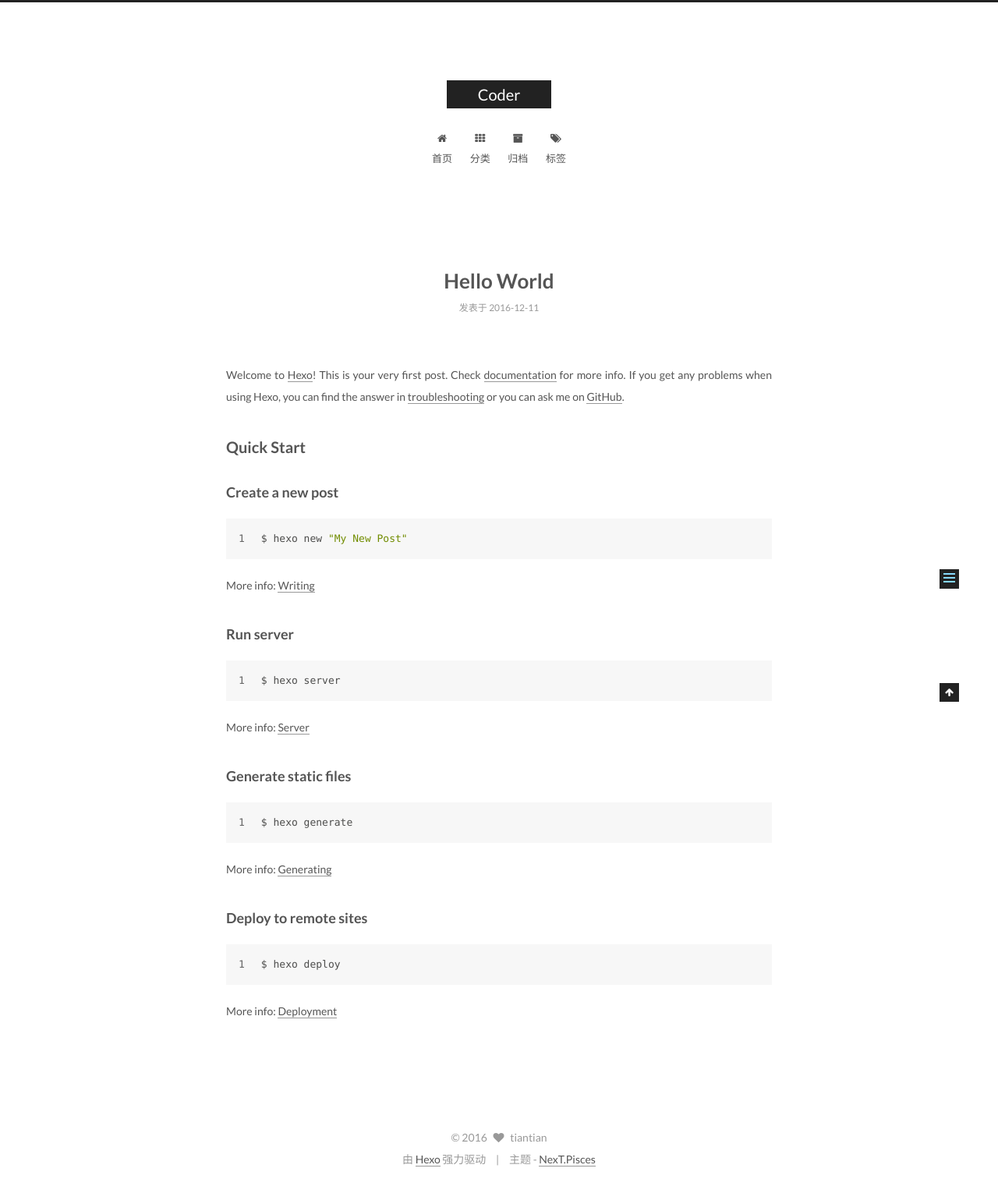
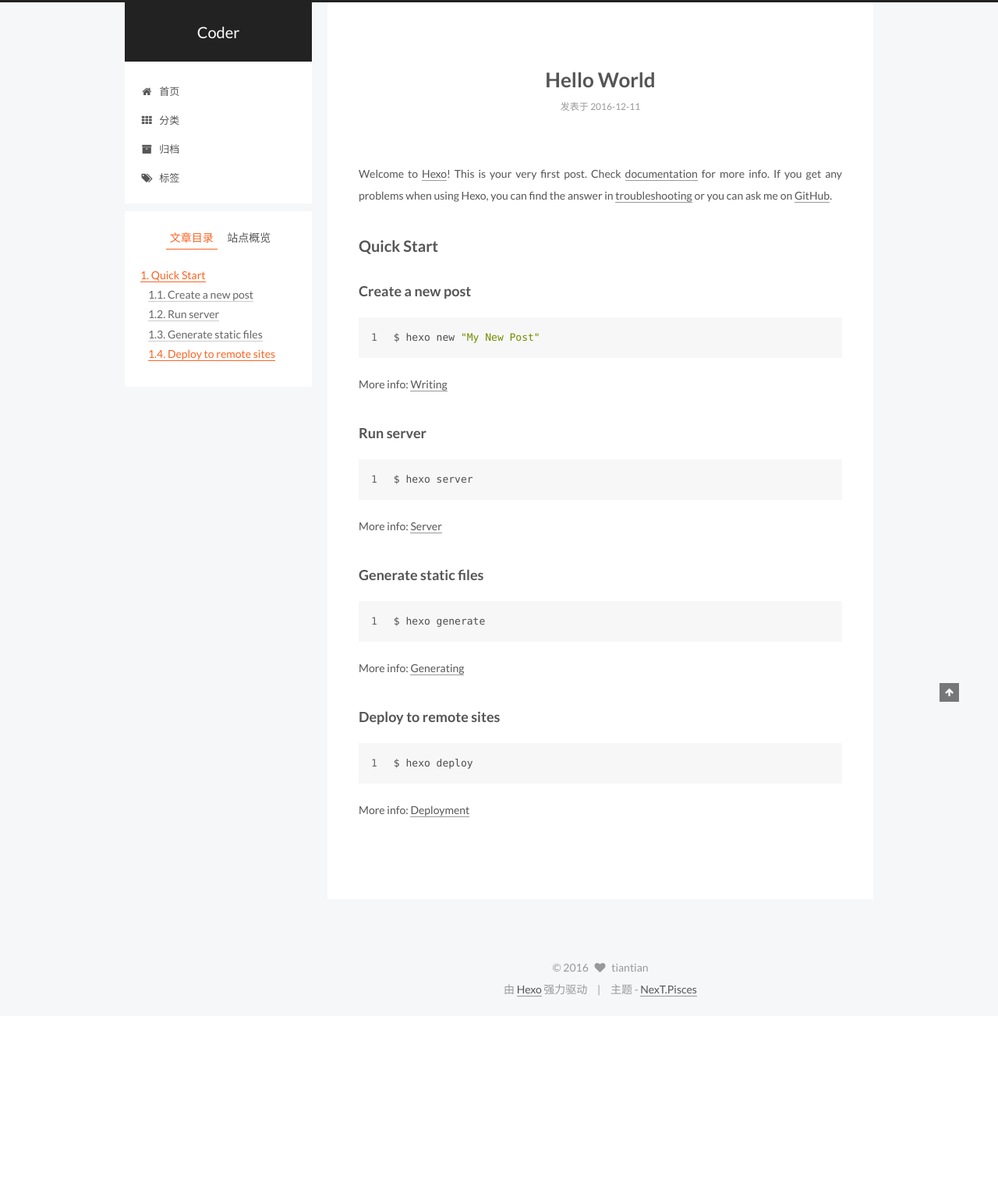
Before and after one commit to tiantianplus/tiantianplus.github.io, a web app: file 2016/12/11/hello-world/index.html in a window 1280 px wide. Shown: the whole page at 78% size. After the commit the page ends 1278 px from the top, so only its background shows below. Run offline with its HTML, style and script files only (its server is not run), Linux system fonts and the light colour scheme.

Commit message:
在试试

```diff
--- a/2016/12/11/hello-world/index.html
+++ b/2016/12/11/hello-world/index.html
@@ -65,7 +65,7 @@ Quick">
 <meta property="og:site_name" content="Coder">
 <meta property="og:description" content="Welcome to Hexo! This is your very first post. Check documentation for more info. If you get any problems when using Hexo, you can find the answer in troubleshooting or you can ask me on GitHub.
 Quick">
-<meta property="og:updated_time" content="2016-12-11T08:33:58.714Z">
+<meta property="og:updated_time" content="2016-12-11T09:35:51.825Z">
 <meta name="twitter:card" content="summary">
 <meta name="twitter:title" content="Hello World">
 <meta name="twitter:description" content="Welcome to Hexo! This is your very first post. Check documentation for more info. If you get any problems when using Hexo, you can find the answer in troubleshooting or you can ask me on GitHub.
@@ -229,7 +229,7 @@ Quick">
               <i class="fa fa-calendar-o"></i>
             </span>
             <span class="post-meta-item-text">发表于</span>
-            <time itemprop="dateCreated" datetime="2016-12-11T16:33:58+08:00" content="2016-12-11">
+            <time itemprop="dateCreated" datetime="2016-12-11T17:35:51+08:00" content="2016-12-11">
               2016-12-11
             </time>
           </span>
@@ -334,7 +334,7 @@ Quick">
       <section class="site-overview sidebar-panel ">
         <div class="site-author motion-element" itemprop="author" itemscope itemtype="http://schema.org/Person">
           <img class="site-author-image" itemprop="image"
-               src="/uploads/avatar.png"
+               src="/images/avatar.png"
                alt="tiantian" />
           <p class="site-author-name" itemprop="name">tiantian</p>
           <p class="site-description motion-element" itemprop="description">尘随马去，月逐舟行</p>
--- a/archives/2016/12/index.html
+++ b/archives/2016/12/index.html
@@ -235,7 +235,7 @@
 
       <div class="post-meta">
         <time class="post-time" itemprop="dateCreated"
-              datetime="2016-12-11T16:33:58+08:00"
+              datetime="2016-12-11T17:35:51+08:00"
               content="2016-12-11" >
           12-11
         </time>
@@ -282,7 +282,7 @@
       <section class="site-overview sidebar-panel  sidebar-panel-active ">
         <div class="site-author motion-element" itemprop="author" itemscope itemtype="http://schema.org/Person">
           <img class="site-author-image" itemprop="image"
-               src="/uploads/avatar.png"
+               src="/images/avatar.png"
                alt="tiantian" />
           <p class="site-author-name" itemprop="name">tiantian</p>
           <p class="site-description motion-element" itemprop="description">尘随马去，月逐舟行</p>
--- a/archives/2016/index.html
+++ b/archives/2016/index.html
@@ -235,7 +235,7 @@
 
       <div class="post-meta">
         <time class="post-time" itemprop="dateCreated"
-              datetime="2016-12-11T16:33:58+08:00"
+              datetime="2016-12-11T17:35:51+08:00"
               content="2016-12-11" >
           12-11
         </time>
@@ -282,7 +282,7 @@
       <section class="site-overview sidebar-panel  sidebar-panel-active ">
         <div class="site-author motion-element" itemprop="author" itemscope itemtype="http://schema.org/Person">
           <img class="site-author-image" itemprop="image"
-               src="/uploads/avatar.png"
+               src="/images/avatar.png"
                alt="tiantian" />
           <p class="site-author-name" itemprop="name">tiantian</p>
           <p class="site-description motion-element" itemprop="description">尘随马去，月逐舟行</p>
--- a/archives/index.html
+++ b/archives/index.html
@@ -235,7 +235,7 @@
 
       <div class="post-meta">
         <time class="post-time" itemprop="dateCreated"
-              datetime="2016-12-11T16:33:58+08:00"
+              datetime="2016-12-11T17:35:51+08:00"
               content="2016-12-11" >
           12-11
         </time>
@@ -282,7 +282,7 @@
       <section class="site-overview sidebar-panel  sidebar-panel-active ">
         <div class="site-author motion-element" itemprop="author" itemscope itemtype="http://schema.org/Person">
           <img class="site-author-image" itemprop="image"
-               src="/uploads/avatar.png"
+               src="/images/avatar.png"
                alt="tiantian" />
           <p class="site-author-name" itemprop="name">tiantian</p>
           <p class="site-description motion-element" itemprop="description">尘随马去，月逐舟行</p>
--- a/css/main.css
+++ b/css/main.css
@@ -847,7 +847,7 @@ pre .javascript .function {
   width: 25px;
   background: #222;
   font-size: 12px;
-  opacity: 1;
+  opacity: 0.6;
   color: #fff;
   cursor: pointer;
   text-align: center;
@@ -917,7 +917,7 @@ pre .javascript .function {
 .site-subtitle {
   margin-top: 10px;
   font-size: 13px;
-  color: #999;
+  color: #ddd;
 }
 .use-motion .brand {
   opacity: 0;
@@ -1555,11 +1556,11 @@ pre .javascript .function {
   margin-left: 10px;
 }
 .sidebar-nav .sidebar-nav-active {
-  color: #87daff;
-  border-bottom-color: #87daff;
+  color: #fc6423;
+  border-bottom-color: #fc6423;
 }
 .sidebar-nav .sidebar-nav-active:hover {
-  color: #87daff;
+  color: #fc6423;
 }
 .sidebar-panel {
   display: none;
@@ -1592,12 +1593,12 @@ pre .javascript .function {
   transition-timing-function: ease-in-out;
   transition-delay: 0s;
   transition-property: all;
-  color: #999;
-  border-bottom-color: #555;
+  color: #666;
+  border-bottom-color: #ccc;
 }
 .post-toc ol a:hover {
-  color: #ccc;
-  border-bottom-color: #ccc;
+  color: #000;
+  border-bottom-color: #000;
 }
 .post-toc .nav-item {
   overflow: hidden;
@@ -1618,14 +1619,14 @@ pre .javascript .function {
   display: block;
 }
 .post-toc .nav .active > a {
-  color: #87daff;
-  border-bottom-color: #87daff;
+  color: #fc6423;
+  border-bottom-color: #fc6423;
 }
 .post-toc .nav .active-current > a {
-  color: #87daff;
+  color: #fc6423;
 }
 .post-toc .nav .active-current > a:hover {
-  color: #87daff;
+  color: #fc6423;
 }
 .footer {
   font-size: 14px;
@@ -2075,75 +2076,362 @@ a.search-result {
   padding-left: 10px;
 }
 .page-post-detail .sidebar-toggle-line {
-  background: #87daff;
+  background: #fc6423;
 }
 .page-post-detail .comments {
   overflow: hidden;
 }
-@media (max-width: 767px) {
-  .header-inner,
-  .container .main-inner,
+body {
+  background: #f5f7f9;
+}
+@media (min-width: 992px) {
+  .full-image.full-image.full-image {
+    max-width: none;
+    width: 118%;
+    margin: 0 -9%;
+  }
+}
+.header {
+  position: relative;
+  margin: 0 auto;
+  width: 960px;
+}
+@media (min-width: 768px) and (max-width: 991px) {
+  .header {
+    width: auto;
+  }
+}
+@media (max-width: 767px) {
+  .header {
+    width: auto;
+  }
+}
+.header-inner {
+  position: absolute;
+  top: 0;
+  overflow: hidden;
+  padding: 0;
+  width: 240px;
+  background: #fff;
+}
+@media (min-width: 1600px) {
+  .container .header-inner {
+    width: 240px;
+  }
+}
+@media (min-width: 768px) and (max-width: 991px) {
+  .header-inner {
+    position: relative;
+    width: auto;
+  }
+}
+@media (max-width: 767px) {
+  .header-inner {
+    position: relative;
+    width: auto;
+  }
+}
+.main:before,
+.main:after {
+  content: " ";
+  display: table;
+}
+.main:after {
+  clear: both;
+}
+@media (min-width: 768px) and (max-width: 991px) {
+  .main {
+    padding-bottom: 100px;
+  }
+}
+@media (max-width: 767px) {
+  .main {
+    padding-bottom: 100px;
+  }
+}
+.container .main-inner {
+  width: 960px;
+}
+@media (min-width: 768px) and (max-width: 991px) {
+  .container .main-inner {
+    width: auto;
+  }
+}
+@media (max-width: 767px) {
+  .container .main-inner {
+    width: auto;
+  }
+}
+.content-wrap {
+  float: right;
+  box-sizing: border-box;
+  padding: 40px;
+  width: 700px;
+  background: #fff;
+  min-height: 700px;
+}
+@media (min-width: 768px) and (max-width: 991px) {
+  .content-wrap {
+    width: 100%;
+    padding: 20px;
+  }
+}
+@media (max-width: 767px) {
+  .content-wrap {
+    width: 100%;
+    padding: 20px;
+    min-height: auto;
+  }
+}
+.sidebar {
+  position: static;
+  float: left;
+  margin-top: 300px;
+  width: 240px;
+  background: #fff;
+  box-shadow: none;
+}
+@media (min-width: 768px) and (max-width: 991px) {
+  .sidebar {
+    display: none;
+  }
+}
+@media (max-width: 767px) {
+  .sidebar {
+    display: none;
+  }
+}
+.sidebar-toggle {
+  display: none;
+}
+.footer-inner {
+  width: 960px;
+}
+.footer-inner:before {
+  content: " ";
+  float: left;
+  width: 260px;
+  min-height: 50px;
+}
+@media (min-width: 768px) and (max-width: 991px) {
   .footer-inner {
     width: auto;
   }
-}
-.custom-logo .site-meta-headline {
-  text-align: center;
-}
-.custom-logo .brand {
+  .footer-inner:before {
+    display: none;
+  }
+}
+@media (max-width: 767px) {
+  .footer-inner {
+    width: auto;
+  }
+  .footer-inner:before {
+    display: none;
+  }
+}
+.sidebar-position-right .header-inner {
+  right: 0;
+}
+.sidebar-position-right .content-wrap {
+  float: left;
+}
+.sidebar-position-right .sidebar {
+  float: right;
+}
+.sidebar-position-right .footer-inner:before {
+  float: right;
+}
+.site-meta {
+  padding: 20px 0;
+  color: #fff;
+  background: #222;
+}
+@media (min-width: 768px) and (max-width: 991px) {
+  .site-meta {
+    box-shadow: 0 0 16px rgba(0,0,0,0.5);
+  }
+}
+@media (max-width: 767px) {
+  .site-meta {
+    box-shadow: 0 0 16px rgba(0,0,0,0.5);
+  }
+}
+.brand {
+  display: block;
   background: none;
 }
-.custom-logo .site-title {
-  margin: 10px auto 0;
-  font-size: 24px;
-  color: #222;
-}
-.custom-logo .site-title a {
-  border: none;
-}
-.custom-logo-image {
-  margin: 0 auto;
-  padding: 5px;
-  max-width: 150px;
-  background: #fff;
-}
-@media (max-width: 767px) {
-  .site-nav {
-    position: absolute;
-    left: 0;
-    top: 52px;
-    margin: 0;
-    width: 100%;
-    padding: 0;
-    background: #fff;
-    border-bottom: 1px solid #ddd;
-  }
-}
-@media (max-width: 767px) {
-  .menu {
-    text-align: left;
-  }
-}
-@media (max-width: 767px) {
-  .menu .menu-item {
-    display: block;
-    margin: 0 10px;
-    vertical-align: top;
-  }
-}
-@media (max-width: 767px) {
-  .menu .menu-item br {
-    display: none;
-  }
-}
-@media (max-width: 767px) {
-  .menu .menu-item a {
-    padding: 5px 10px;
-  }
-}
-.menu .menu-item .fa {
-  margin-right: 0;
+.brand:hover {
+  color: #fff;
+}
+.site-subtitle {
+  margin: 0;
 }
 .site-search form {
   display: none;
 }
+.site-nav {
+  border-top: none;
+}
+@media (min-width: 768px) and (max-width: 991px) {
+  .site-nav {
+    display: none !important;
+  }
+}
+@media (min-width: 768px) and (max-width: 991px) {
+  .site-nav-on {
+    display: block !important;
+  }
+}
+.menu .menu-item {
+  display: block;
+  margin: 0;
+  list-style: none;
+}
+.menu .menu-item a {
+  position: relative;
+  box-sizing: border-box;
+  padding: 5px 20px;
+  text-align: left;
+  line-height: inherit;
+  transition-property: background-color;
+  transition-duration: 0.2s;
+  transition-timing-function: ease-in-out;
+  transition-delay: 0s;
+}
+.menu .menu-item a:hover,
+.menu-item-active a {
+  background: #f9f9f9;
+  border-bottom-color: #fff;
+}
+.menu .menu-item br {
+  display: none;
+}
+.menu-item-active a:after {
+  content: " ";
+  position: absolute;
+  top: 50%;
+  margin-top: -3px;
+  right: 15px;
+  width: 6px;
+  height: 6px;
+  border-radius: 50%;
+  background-color: #bbb;
+}
+.btn-bar {
+  background-color: #fff;
+}
+.site-nav-toggle {
+  top: 20px;
+  left: 20px;
+}
+@media (min-width: 768px) and (max-width: 991px) {
+  .site-nav-toggle {
+    display: block;
+  }
+}
+.use-motion .sidebar .motion-element {
+  opacity: 1;
+}
+.sidebar {
+  display: none;
+  right: auto;
+  bottom: auto;
+  -webkit-transform: none;
+}
+.sidebar-inner {
+  box-sizing: border-box;
+  width: 240px;
+  color: #555;
+  background: #fff;
+}
+.sidebar-inner.affix {
+  position: fixed;
+  top: 0;
+}
+.site-overview {
+  margin: 0 10px;
+  text-align: left;
+}
+.site-author:before,
+.site-author:after {
+  content: " ";
+  display: table;
+}
+.site-author:after {
+  clear: both;
+}
+.site-author-image {
+  float: left;
+  margin-right: 10px;
+  max-width: 64px;
+  border-width: 1px;
+  border-color: #eee;
+}
+.site-author-name {
+  margin: 0;
+  font-weight: 600;
+}
+.site-description {
+  margin-top: 0;
+  line-height: 1.6;
+}
+.sidebar a {
+  color: #555;
+}
+.sidebar a:hover {
+  color: #222;
+}
+.links-of-author-item a:before {
+  display: none;
+}
+.links-of-author-item a {
+  border-bottom: none;
+  text-decoration: underline;
+}
+.site-state {
+  text-align: center;
+}
+.feed-link {
+  border-top: 1px dotted #ccc;
+  border-bottom: 1px dotted #ccc;
+  text-align: center;
+}
+.feed-link a {
+  display: block;
+  color: #fc6423;
+  border: none;
+}
+.feed-link a:hover {
+  background: none;
+  color: #e34603;
+}
+.feed-link a:hover i {
+  color: #e34603;
+}
+.links-of-author-item {
+  display: inline-block;
+  width: 48%;
+}
+.links-of-author-item a {
+  box-sizing: border-box;
+  display: block;
+  margin-right: 0;
+  padding: 0 5px;
+  text-decoration: none;
+}
+.links-of-author-item a:hover {
+  border-radius: 4px;
+  background: #eee;
+}
+.links-of-author-item .fa {
+  margin-right: 4px;
+  font-size: 16px;
+}
+.links-of-author-item .fa-globe {
+  font-size: 15px;
+}
+@media (max-width: 767px) {
+  .post-body {
+    text-align: justify;
+  }
+}
--- a/index.html
+++ b/index.html
@@ -230,7 +230,7 @@
               <i class="fa fa-calendar-o"></i>
             </span>
             <span class="post-meta-item-text">发表于</span>
-            <time itemprop="dateCreated" datetime="2016-12-11T16:33:58+08:00" content="2016-12-11">
+            <time itemprop="dateCreated" datetime="2016-12-11T17:35:51+08:00" content="2016-12-11">
               2016-12-11
             </time>
           </span>
@@ -325,7 +325,7 @@
       <section class="site-overview sidebar-panel  sidebar-panel-active ">
         <div class="site-author motion-element" itemprop="author" itemscope itemtype="http://schema.org/Person">
           <img class="site-author-image" itemprop="image"
-               src="/uploads/avatar.png"
+               src="/images/avatar.png"
                alt="tiantian" />
           <p class="site-author-name" itemprop="name">tiantian</p>
           <p class="site-description motion-element" itemprop="description">尘随马去，月逐舟行</p>
```
Also changed, not shown: other parts of css/main.css (+17 -16 lines), 2 other files.
